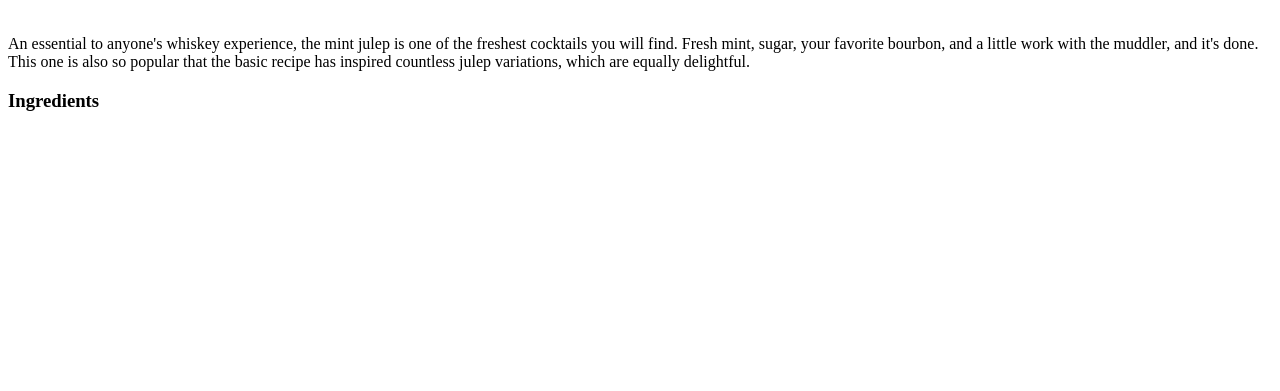
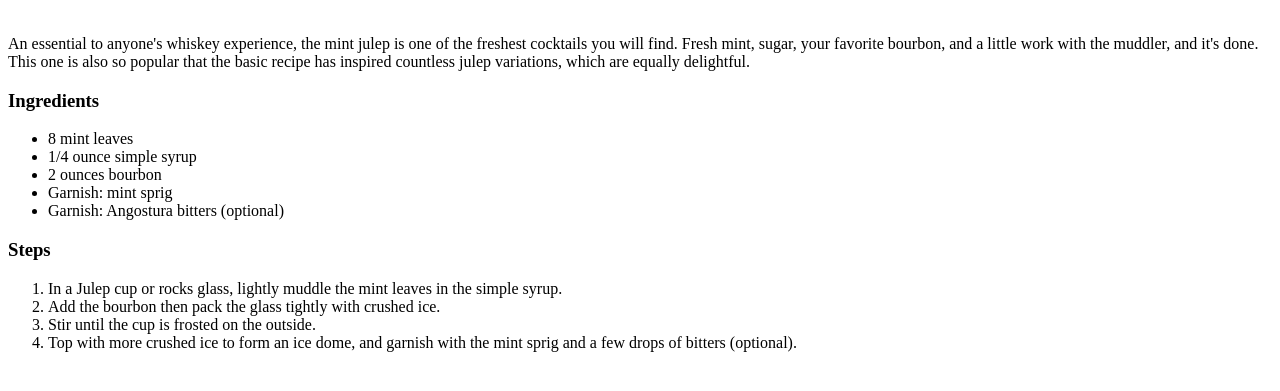
Before and after one commit to jkenton21/odin-recipes, a plain HTML site: page recipes/mintjulep.html in a window 1280 px wide. Shown: the part 79-470 px from the top of the page. Drawn offline with Linux system fonts and the light colour scheme.

Commit message:
mint julep recipe

```diff
--- a/recipes/mintjulep.html
+++ b/recipes/mintjulep.html
@@ -14,5 +14,23 @@
      and a little work with the muddler, and it's done. This one is also so popular that
     the basic recipe has inspired countless julep variations, which are equally delightful.</p>
     <h3>Ingredients</h3>
+    <ul>
+        <li>8 mint leaves</li>
+        <li>1/4 ounce simple syrup</li>
+        <li>2 ounces bourbon</li>
+        <li>Garnish: mint sprig</li>
+        <li>Garnish: Angostura bitters (optional)</li>
+    </ul>
+    <h3>Steps</h3>
+    <ol>
+        <li>In a Julep cup or rocks glass, lightly muddle the mint leaves in the
+            simple syrup.
+        </li>
+        <li>Add the bourbon then pack the glass tightly with crushed ice.</li>
+        <li>Stir until the cup is frosted on the outside.</li>
+        <li>Top with more crushed ice to form an ice dome, and garnish with the mint
+            sprig and a few drops of bitters (optional).
+        </li>
+    </ol>
 </body>
 </html>
```
